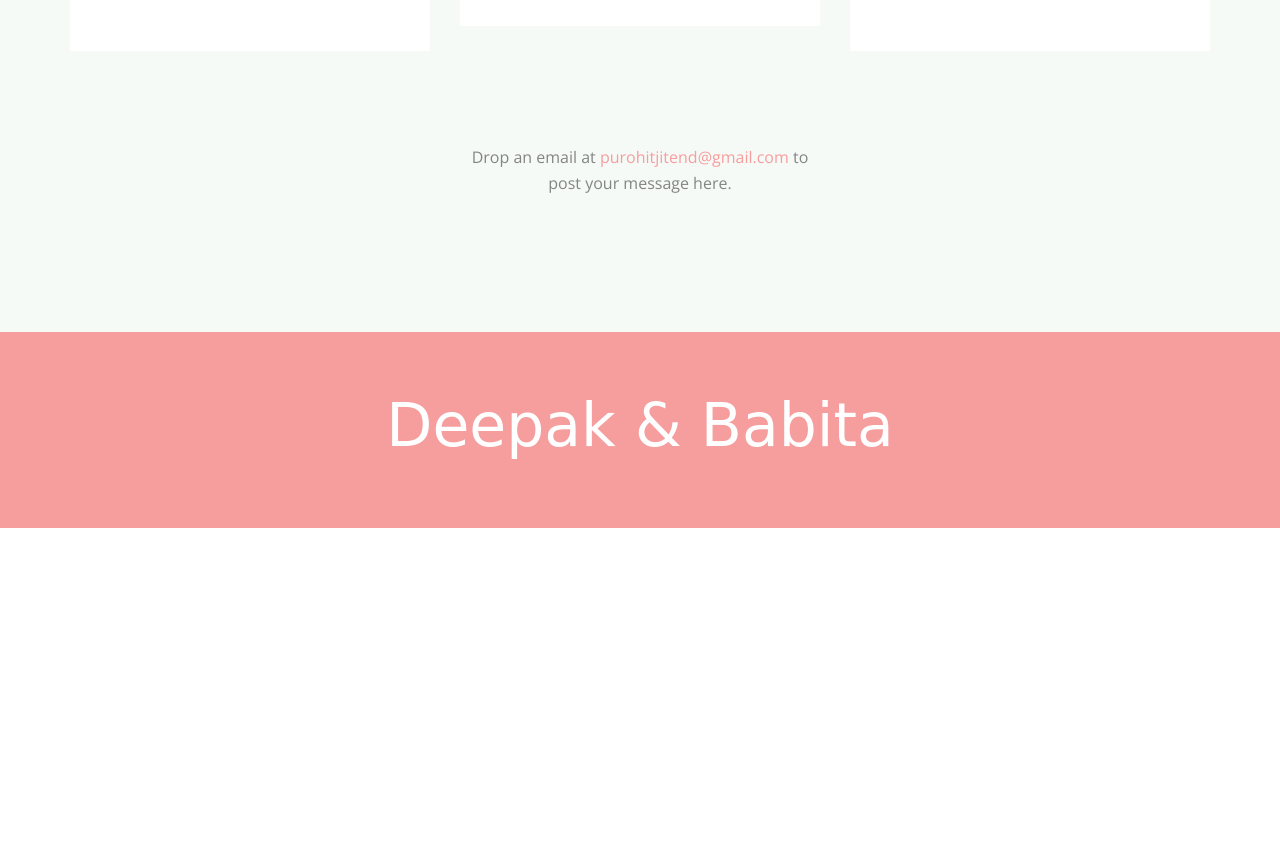
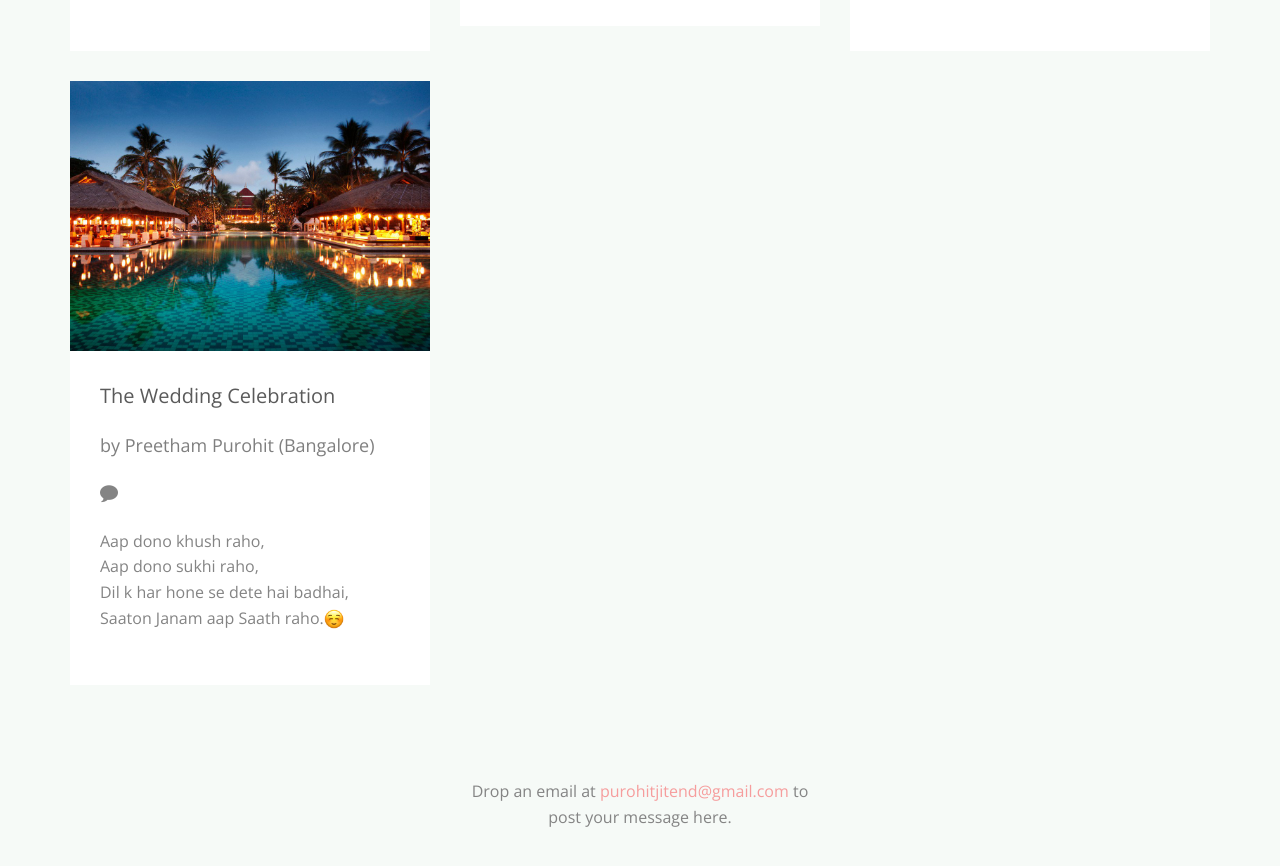
Before and after one commit to babitawedsdeepak/babitawedsdeepak.github.io, a website: page blog.html in a window 1280 px wide. Shown: the part 1718-2584 px from the top of the page. Before the commit the page ends 2246 px from the top, so only its background shows below. Drawn offline with nearby package versions, Linux system fonts and the light colour scheme; some packages are replaced by stand-ins of ours; no server answers; files whose address does not match are found by name; a web font is replaced by a local one.

Commit message:
add preetham message

```diff
--- a/blog.html
+++ b/blog.html
@@ -142,7 +142,7 @@
               </div>
             </div>
           </div>
-<!--
+
           <div class="clearfix visible-lg-block visible-md-block"></div>
           <div class="col-lg-4 col-md-4 col-sm-6">
             <div class="fh5co-blog animate-box">
@@ -150,14 +150,15 @@
               <div class="blog-text">
                 <div class="prod-title">
                   <h3>The Wedding Celebration</h3>
-                  <span class="by">by Admin</span>
+                  <span class="by">by Preetham Purohit (Bangalore)</span>
                   <span class="comment"><i class="icon-bubble2"></i></span>
-                  <p>Far far away, behind the word mountains, far from the countries Vokalia and Consonantia, there live the blind texts.</p>
+                  <p>Aap dono khush raho, <br /> Aap dono sukhi raho, <br />Dil k har hone se dete hai badhai, <br />Saaton Janam aap Saath raho.<img src="images/smile.png" width="20" height="20" alt=";)"></p>
 
                 </div>
               </div>
             </div>
           </div>
+          <!--
           <div class="clearfix visible-sm-block"></div>
           <div class="col-lg-4 col-md-4 col-sm-6">
             <div class="fh5co-blog animate-box">
```
